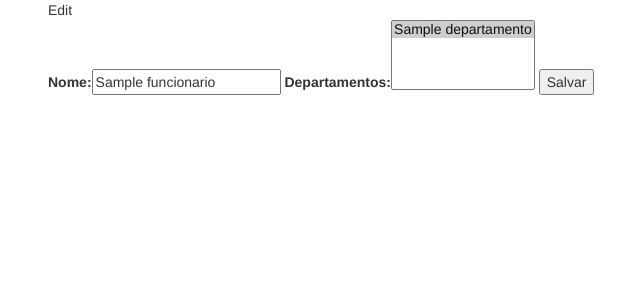
After one commit to xamgun/gestao_rh, a Django app: page /funcionarios/editar/1 in a window 1280 px wide. The commit adds this page. Shown: the top 300 px of the page, without its empty margins (22-662 px from the left). Run offline with Django 3.2, Linux system fonts and the light colour scheme; tables that the repository leaves empty hold one stand-in row (values such as "Sample post"); parts of the project's set-up code (start-up, migrations or seed data) failed here and were passed over; some libraries are stand-ins or nearby versions.

Commit message:
Added funcionarios edit form

```diff
--- a/apps/funcionarios/models.py
+++ b/apps/funcionarios/models.py
@@ -1,5 +1,7 @@
 from django.db import models
 from django.contrib.auth.models import User
+from django.urls import reverse
+
 from apps.departamentos.models import Departamento
 from apps.empresas.models import Empresas
 
@@ -11,5 +13,8 @@ class Funcionario(models.Model):
     empresa = models.ForeignKey(Empresas, on_delete=models.PROTECT,
                                 null=True, blank=True)
 
+    def get_absolute_url(self):
+        return reverse('list_funcionarios')
+
     def __str__(self):
         return self.nome
--- /dev/null
+++ b/apps/funcionarios/templates/funcionarios/funcionario_form.html
@@ -0,0 +1,14 @@
+{% extends 'base.html' %}
+
+
+{% block main %}
+    Edit
+    <form method="post">
+    {% csrf_token  %}
+
+    {{ form }}
+
+    <button type="submit">Salvar</button>
+    </form>
+
+{% endblock %}
--- a/apps/funcionarios/templates/funcionarios/funcionario_list.html
+++ b/apps/funcionarios/templates/funcionarios/funcionario_list.html
@@ -4,6 +4,6 @@
 {% block main %}
     List
     {% for funcionario in object_list %}
-        {{ funcionario }}
+        <a href="{% url 'update_funcionarios' funcionario.id %}" type="" class="" about="">{{ funcionario }}</a><br>
     {% endfor %}
 {% endblock %}
--- a/apps/funcionarios/urls.py
+++ b/apps/funcionarios/urls.py
@@ -1,7 +1,8 @@
 from django.urls import path
-from .views import FuncionariosList
+from .views import FuncionariosList, FuncionariosEdit
 
 
 urlpatterns = [
-    path('funcionarios', FuncionariosList.as_view(), name='list_funcionarios')
+    path('funcionarios', FuncionariosList.as_view(), name='list_funcionarios'),
+    path('editar/<int:pk>', FuncionariosEdit.as_view(), name='update_funcionarios'),
 ]
--- a/apps/funcionarios/views.py
+++ b/apps/funcionarios/views.py
@@ -1,4 +1,4 @@
-from django.views.generic import ListView
+from django.views.generic import ListView, UpdateView
 from .models import Funcionario
 
 
@@ -9,3 +9,7 @@ class FuncionariosList(ListView):
     def get_queryset(self):
         empresa_logada = self.request.user.funcionario.empresa
         return Funcionario.objects.filter(empresa=empresa_logada)
+
+class FuncionariosEdit(UpdateView):
+    model = Funcionario
+    fields = ['nome', 'departamentos']
```
